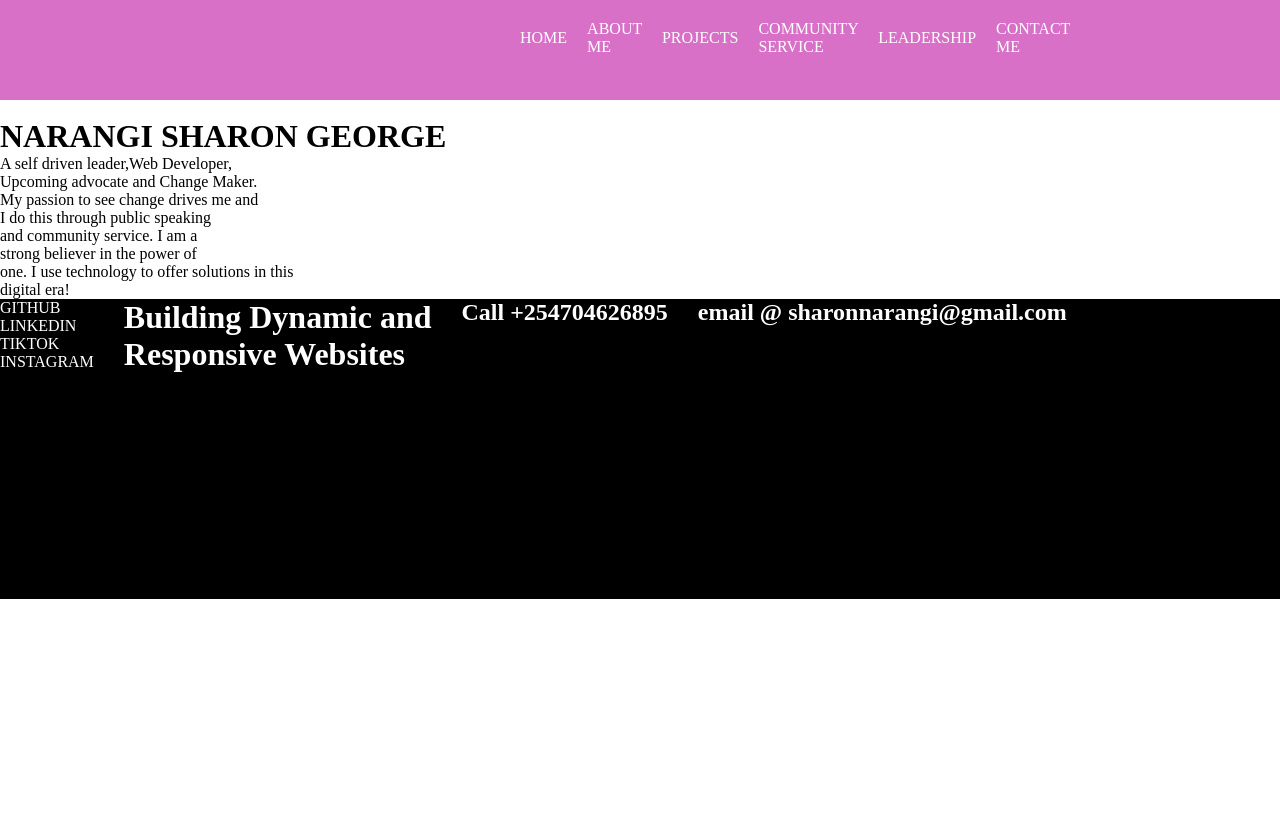
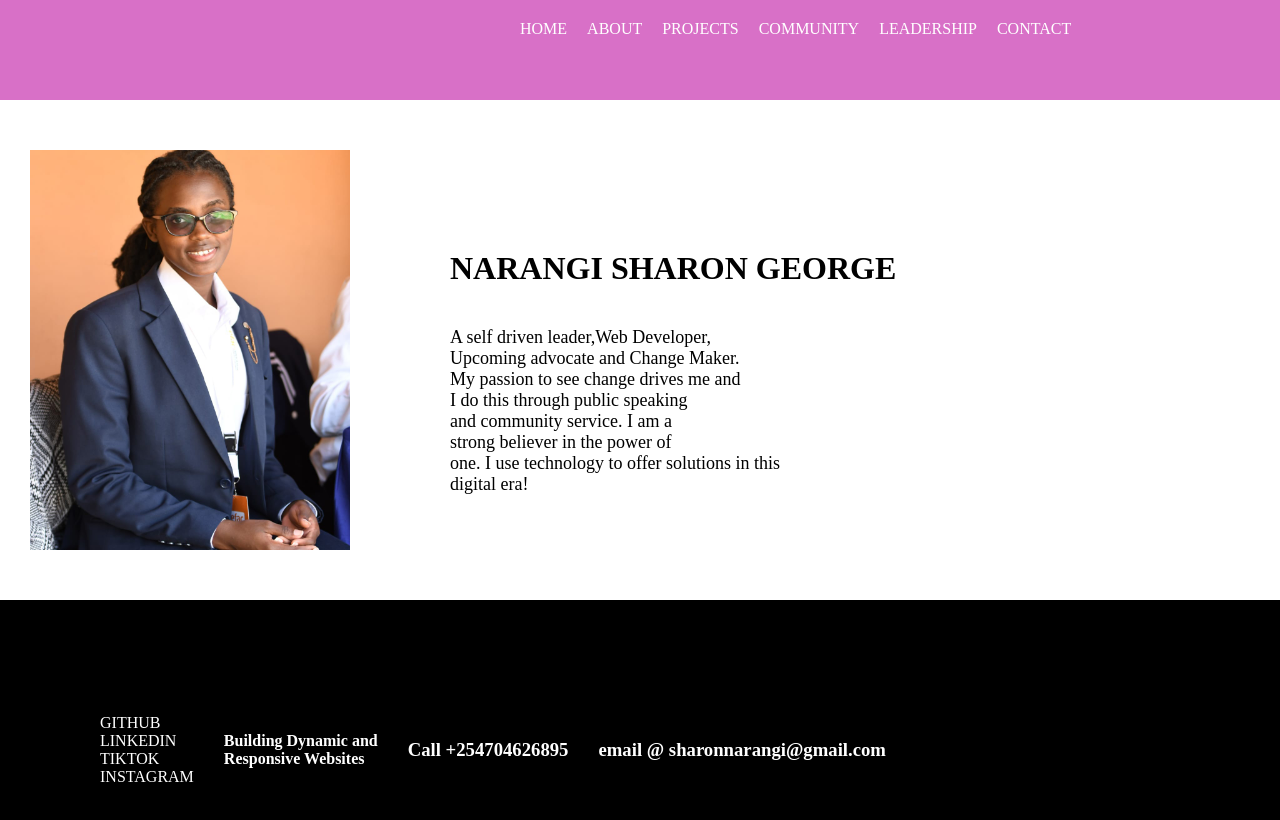
Before and after one commit to sharonnarangi/PORTFOLIO, a plain HTML site: page index.html in a window 1280 px wide. Shown: the top 820 px of the page. Drawn offline with Linux system fonts and the light colour scheme.

Commit message:
Home Page Take 1

```diff
--- a/index.css
+++ b/index.css
@@ -36,7 +36,7 @@ body{
     gap: 20px;
     align-content: space-between;
     margin-right: 300px;
-    align-items: center;
+
 }
 
 a{
@@ -48,15 +48,55 @@ a:hover{
     transform: .4ms;
 }
 
+.HOME{
+    display: flex;
+    color: black;
+    align-content: space-between;
+    height: 500px;
+    width: auto;
+    padding: 30px;
+}
+
+.home-img{
+    height: 400px;
+    width: auto;
+   margin-top: 20px;
+   margin-bottom: 30px;
+   box-shadow: 10px;
+}
+
+.content{
+    margin-left: 100px;
+    margin-top: 100px;
+}
+h1{
+    font-size: xx-large;
+    margin-top: 20px;
+}
+
+p{
+    font-size: large;
+    margin-top: 40px;
+}
 .footer{
     background-color: black;
     height: 300px;
     width: auto;
     color: white;
+    align-items: center;
+    display: flex;
+    align-content: space-between;
+
 
 }
 .social-media-links{
     display: flex;
     align-content: space-between;
     gap: 30px;
+    align-items: center;
+    margin-left: 50px;
 }
+.media-links{
+    margin-left: 50px;
+    list-style: none;
+}
--- a/index.html
+++ b/index.html
@@ -15,11 +15,11 @@
             <div class="list-container">
                 <ul class="nav-list">
                     <li><a href="index.html">HOME</a></li>
-                    <li><a href="about.html">ABOUT ME</a></li>
+                    <li><a href="about.html">ABOUT </a></li>
                     <li><a href="projects.html">PROJECTS</a></li>
-                    <li><a href="comm.html">COMMUNITY SERVICE</a></li>
+                    <li><a href="comm.html">COMMUNITY</a></li>
                     <li><a href="leadership.html">LEADERSHIP</a></li>
-                    <li><a href="contact.html">CONTACT ME</a></li>
+                    <li><a href="contact.html">CONTACT</a></li>
                 </ul>
             </div>
 
@@ -31,7 +31,7 @@
 
 <div class="HOME">
     <div>
-        <img src="" alt="">
+        <img src="img/official.jpg" alt="" class="home-img">
     </div>
 
     <div class="content">
@@ -49,15 +49,15 @@
 
 <footer class="footer">
     <div class="social-media-links">
-        <ul media-links>
+        <ul class="media-links">
             <li><a href="https://github.com/sharonnarangi">GITHUB</a></li>
             <li><a href="https://www.linkedin.com/in/sharon-narangi-3a4499240?lipi=urn%3Ali%3Apage%3Ad_flagship3_profile_view_base_contact_details%3BvyFQaNmISLW5U3vuiSCbxA%3D%3D">LINKEDIN</a></li>
             <li><a href="https://www.tiktok.com/@narangi_dev?_t=ZM-8thA4tPXUG5&_r=1">TIKTOK</a></li>
             <li><a href="https://www.instagram.com/shageor_nara?igsh=MW52ZWU1ZzQ1NWM2ag==">INSTAGRAM</a></li>
         </ul>
-        <h1>Building Dynamic and <br>Responsive Websites</h1>
-        <h2>Call +254704626895</h2>
-        <h2>email @ <a href="https://mail.google.com/mail/?tab=rm&authuser=0&ogbl">sharonnarangi@gmail.com</a></h2>
+        <h4>Building Dynamic and <br>Responsive Websites</h4>
+        <h3>Call +254704626895</h3>
+        <h3>email @ <a href="https://mail.google.com/mail/?tab=rm&authuser=0&ogbl">sharonnarangi@gmail.com</a></h3>
     </div>
 </footer>
 <script src="index.js"></script>
```
Also changed, not shown: about.html (+13 -1 lines), comm.html (+13 -1 lines), contact.html (+13 -1 lines), leadership.html (+13 -1 lines), projects.html (+13 -1 lines), img/official.jpg (renamed from official.jpg).
